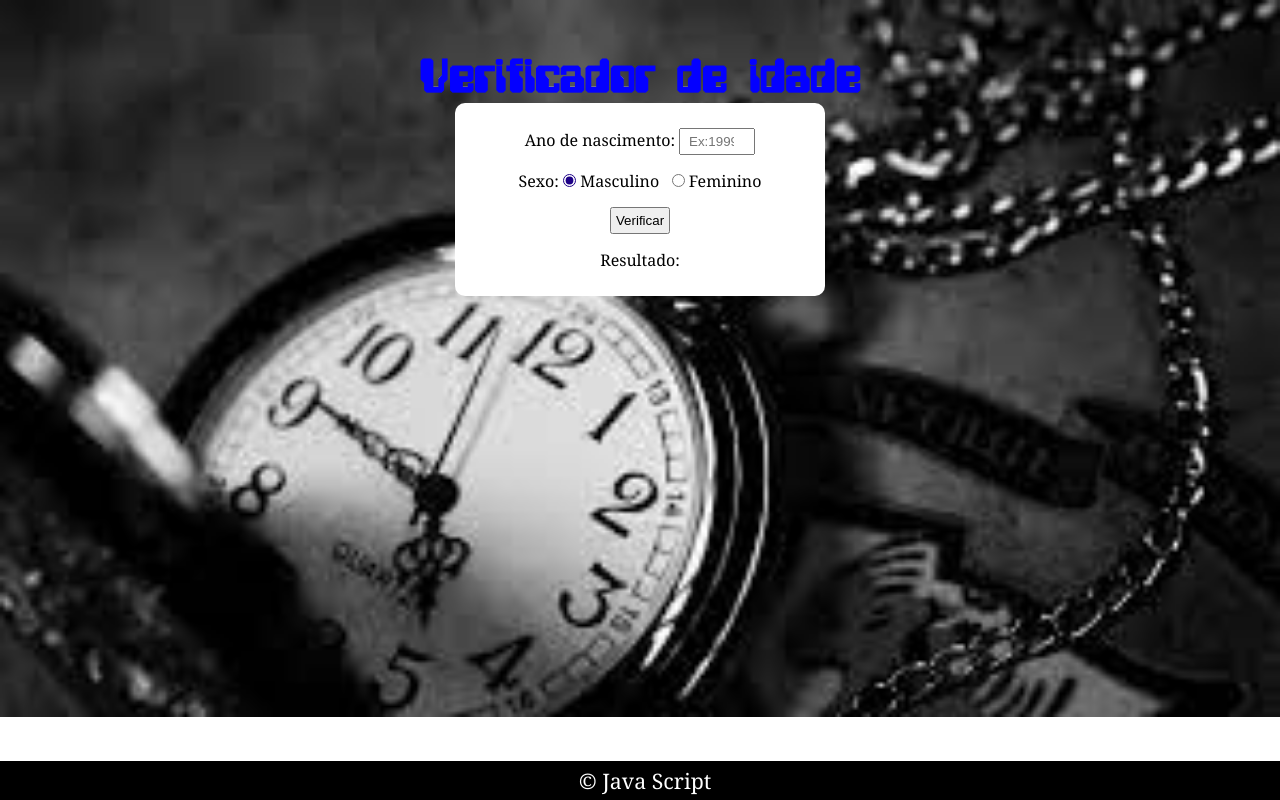
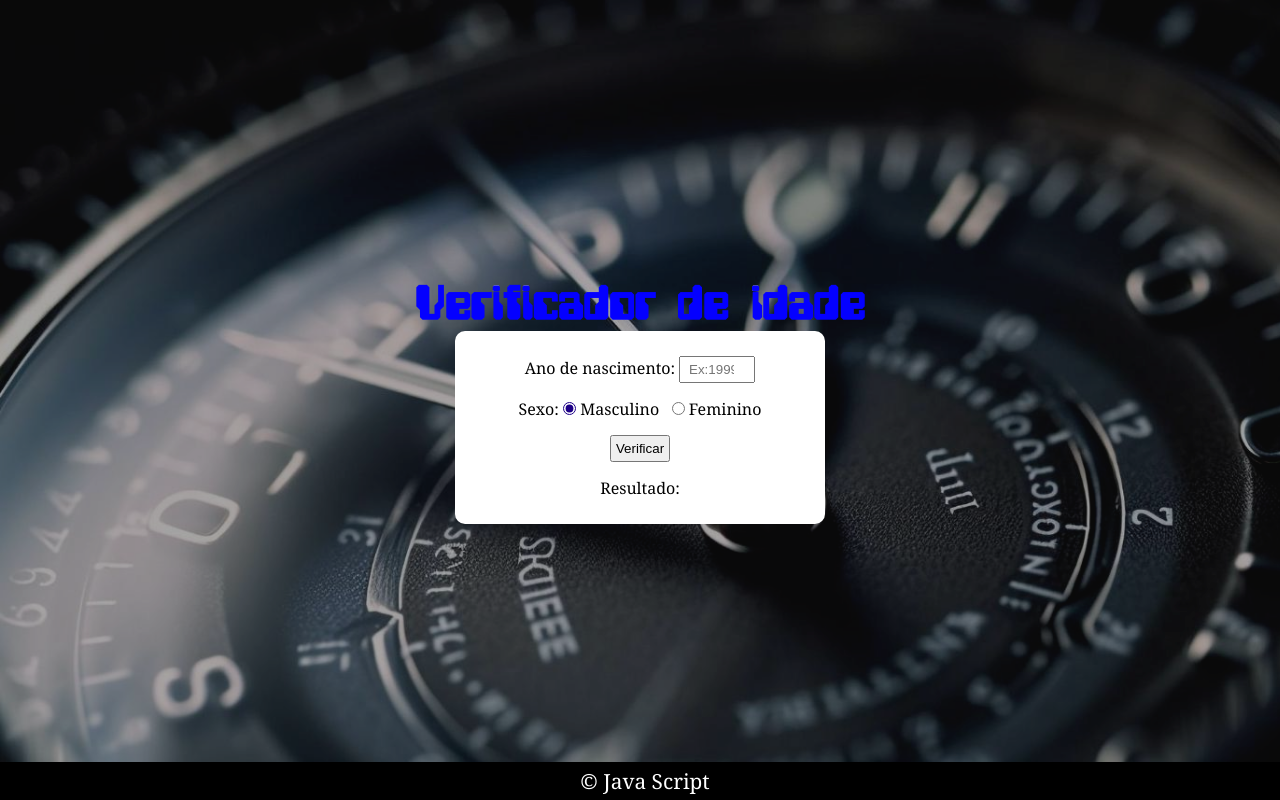
Before and after one commit to Pedroarthur1999/Verificador-de-idade, a plain HTML site: page index.html in a window 1280 px wide. Drawn offline with Linux system fonts and the light colour scheme.

Commit message:
Done alterations

```diff
--- a/index.html
+++ b/index.html
@@ -6,78 +6,19 @@
     <meta http-equiv="X-UA-Compatible" content="IE=edge">
     <meta name="viewport" content="width=device-width, initial-scale=1.0">
     <link rel="shortcut icon" href="favicon1.png" type="image/x-icon">
+    <link rel="stylesheet" href="style.css">
     <title>Verificador de idade</title>
 </head>
 <style>
-    * {
-        margin: 0px;
-        padding: 0px;
-    }
-    @font-face {
-        font-family: 'fonte';
-        src: url(computer-font.ttf);
-    }
-    body {
-        margin-top: 50px;
-        background-image: url('relogio.jpg');
-        background-repeat: no-repeat;
-        background-size: 100%;
-        font-family: Georgia, 'Times New Roman', Times, serif;
-        background-size: cover;
-    }
-    header {
-        text-align: center;
-    }
-    header h1 {
-        font-family:'fonte';
-        font-size: 40pt;
-        color: rgb(4, 0, 255);
-        -webkit-text-stroke-width: 0.001px;
-        -webkit-text-stroke-color: rgb(253, 253, 253);
-    }
-    section {
-        padding: 10px;
-        background-color: white;
-        width: 350px;
-        margin: auto;
-        text-align: center;
-        border-radius: 10px;
-    }
-    section input {
-        padding: 4px;
-    }
-    input#men {
-        accent-color: rgb(29, 0, 134)
-    }
-    input#fem {
-        accent-color: rgb(245, 2, 245);
-    }
-    div {
-        margin: 10px;
-    }
-    div p {
-        margin: 15px;
-    }
 
-    footer {
-        font-size: 16pt;
-        position: fixed;
-        width: 100%;
-        bottom: 0;
-        background-color: black;
-        text-align: center;
-        color: white;
-        padding: 5px;
-    }
 </style>
+<body>
+    <div class="container">
     <header>
         <h1>Verificador de idade</h1>
     </header>
-<body>
         <section>
-
             <!--Tag input-->
-
             <div>
                 <p>
                     Ano de nascimento: <input type="number" name="txt_ano" id="ano" min="1930" max="2020"
@@ -93,12 +34,9 @@
             </div>
             <div id="res">
                 <p>Resultado: </p>
-
-
-
             </div>
-
         </section>
+    </div>
     <footer>
 
         <p>
--- /dev/null
+++ b/style.css
@@ -0,0 +1,64 @@
+* {
+    margin: 0px;
+    padding: 0px;
+}
+@font-face {
+    font-family: 'fonte';
+    src: url(_fonts/computer-font.ttf);
+}
+body {
+    background-image: url('_images/relogio.png');
+    background-repeat: no-repeat;
+    background-size: 100%;
+    font-family: Georgia, 'Times New Roman', Times, serif;
+    background-size: cover;
+}
+header {
+    text-align: center;
+}
+header h1 {
+    font-family:'fonte';
+    font-size: 3.4rem;
+    color: rgb(4, 0, 255);
+    -webkit-text-stroke-width: 0.001px;
+    -webkit-text-stroke-color: rgb(253, 253, 253);
+}
+section {
+    padding: 10px;
+    background-color: white;
+    width: 350px;
+    text-align: center;
+    border-radius: 10px;
+}
+section input {
+    padding: 4px;
+}
+input#men {
+    accent-color: rgb(29, 0, 134)
+}
+input#fem {
+    accent-color: rgb(245, 2, 245);
+}
+
+div p {
+    margin: 15px;
+}
+.container{
+    width: 100vw;
+    height: 100vh;
+    display: flex;
+    align-items: center;
+    flex-direction: column;
+    background-color: rgba(24, 24, 24, 0.39);
+    justify-content: center;
+}
+footer {
+    font-size: 1.3rem;
+    position: fixed;
+    width: 100%;
+    bottom: 0;
+    background-color: black;
+    text-align: center;
+    color: white;
+    padding: 5px;
+}
```
Also changed, not shown: _favicon/favicon1.png (renamed from favicon1.png), _fonts/bubblegum-sans-regular.otf (renamed from bubblegum-sans-regular.otf), _fonts/computer-font.ttf (renamed from computer-font.ttf), _images/adulta.jpg (renamed from adulta.jpg), _images/criancaf.jpg (renamed from criancaf.jpg), _images/criancam.jpg (renamed from criancam.jpg), _images/fraco.jpg (renamed from fraco.jpg), _images/idosa.jpg (renamed from idosa.jpg), _images/idoso.jpg (renamed from idoso.jpg), _images/jovemf.jpg (renamed from jovemf.jpg), _images/jovemm.jpg (renamed from jovemm.jpg), _images/relogio.png (added), relogio.jpg (deleted). Lines whose indentation alone changed are shown as unchanged.
